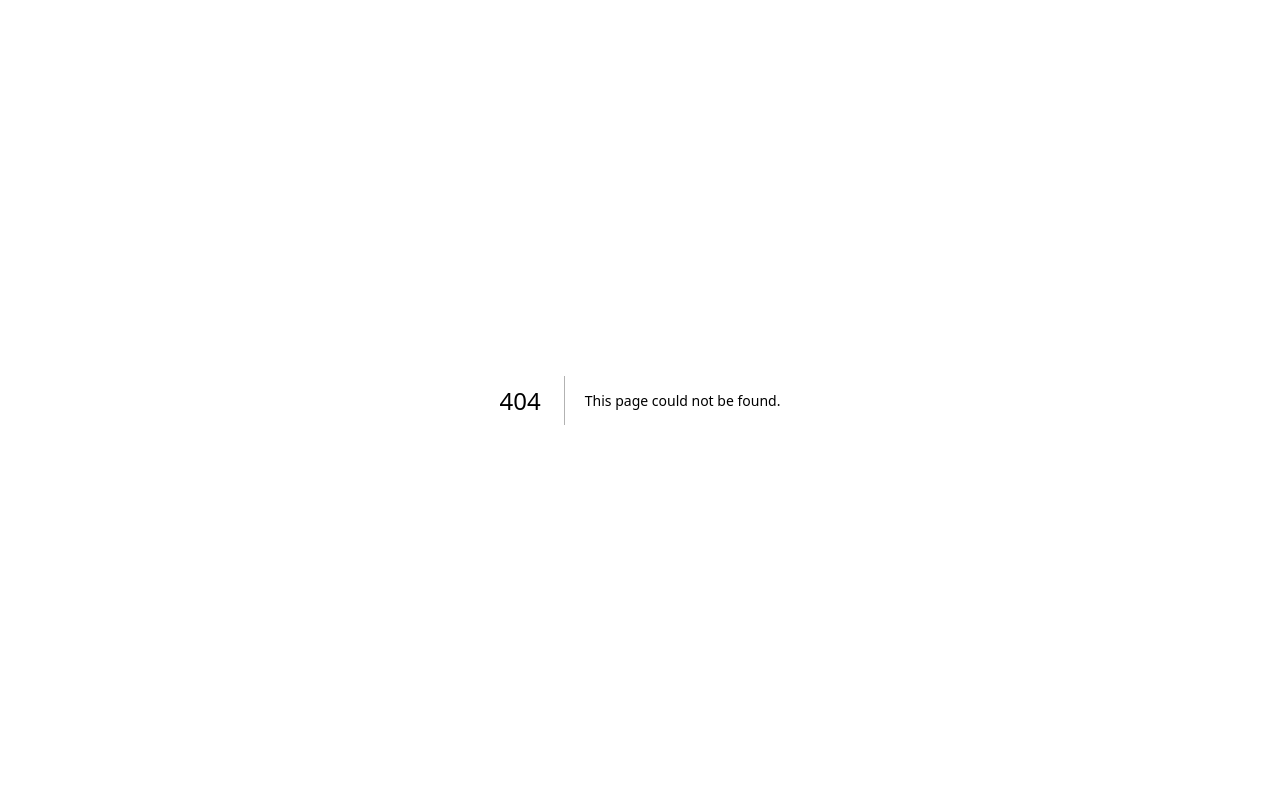
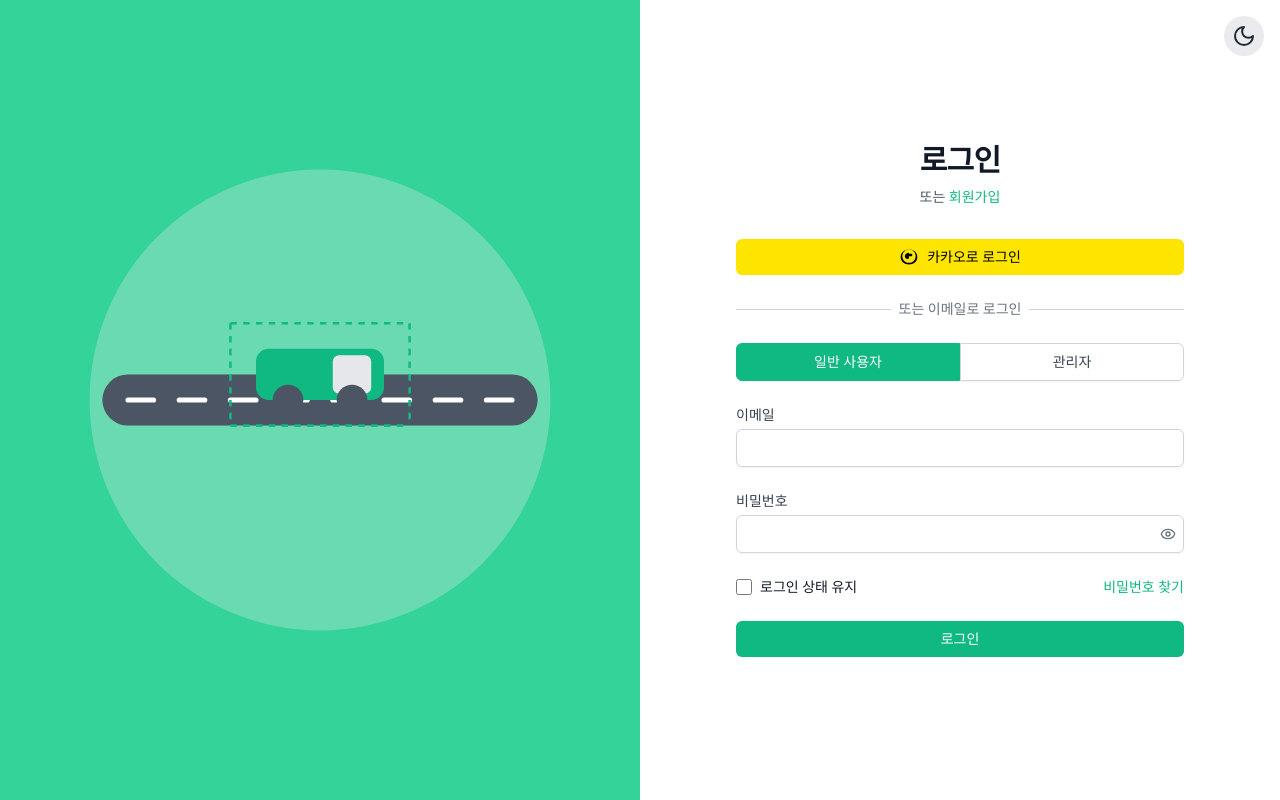
Before and after one commit to hwouu/traffic-incident-analysis-frontend-2, a Next.js app: page /login in a window 1280 px wide. Before the commit this address had no page. Built offline with nearby package versions, Linux system fonts and the light colour scheme.

Commit message:
feat: 로그인 페이지 레이아웃 및 컴포넌트 구현

```diff
--- /dev/null
+++ b/src/app/(auth)/layout.tsx
@@ -0,0 +1,5 @@
+import AuthLayout from '@/components/auth/AuthLayout';
+
+export default function Layout({ children }: { children: React.ReactNode }) {
+  return <AuthLayout>{children}</AuthLayout>;
+}
--- /dev/null
+++ b/src/app/(auth)/login/page.tsx
@@ -0,0 +1,35 @@
+import LoginForm from '@/components/auth/LoginForm';
+import SocialLogin from '@/components/auth/SocialLogin';
+
+export default function LoginPage() {
+  return (
+    <div className="w-full max-w-md space-y-8">
+      <div className="text-center">
+        <h2 className="text-3xl font-bold tracking-tight text-gray-900 dark:text-white">
+          로그인
+        </h2>
+        <p className="mt-2 text-sm text-gray-600 dark:text-gray-400">
+          또는{' '}
+          <a href="/register" className="text-primary hover:text-primary-dark">
+            회원가입
+          </a>
+        </p>
+      </div>
+
+      <div className="mt-8 space-y-6">
+        <SocialLogin />
+        <div className="relative">
+          <div className="absolute inset-0 flex items-center">
+            <div className="w-full border-t border-gray-300 dark:border-gray-700" />
+          </div>
+          <div className="relative flex justify-center text-sm">
+            <span className="bg-white px-2 text-gray-500 dark:bg-gray-900 dark:text-gray-400">
+              또는 이메일로 로그인
+            </span>
+          </div>
+        </div>
+        <LoginForm />
+      </div>
+    </div>
+  );
+}
--- /dev/null
+++ b/src/components/auth/AuthLayout.tsx
@@ -0,0 +1,33 @@
+'use client';
+
+import Image from 'next/image';
+import ThemeToggle from '../common/ThemeToggle';
+
+export default function AuthLayout({ children }: { children: React.ReactNode }) {
+  return (
+    <div className="relative flex min-h-screen w-full flex-col md:flex-row">
+      {/* 왼쪽 배경 섹션 */}
+      <div className="relative hidden w-full bg-primary-light dark:bg-primary-dark md:block md:w-1/2">
+        <div className="absolute inset-0 flex items-center justify-center p-8">
+          <div className="relative h-full w-full max-w-lg">
+            <Image
+              src="/images/slides/slide1.svg"
+              alt="Traffic Analysis System"
+              fill
+              className="object-contain"
+              priority
+            />
+          </div>
+        </div>
+      </div>
+
+      {/* 오른쪽 콘텐츠 섹션 */}
+      <div className="flex w-full flex-col bg-white dark:bg-gray-900 md:w-1/2">
+        <div className="flex min-h-screen flex-col items-center justify-center p-4 sm:p-8 md:p-12 lg:p-16">
+          <ThemeToggle />
+          {children}
+        </div>
+      </div>
+    </div>
+  );
+}
--- /dev/null
+++ b/src/components/auth/LoginForm.tsx
@@ -0,0 +1,119 @@
+'use client';
+
+import { useState } from 'react';
+import { Eye, EyeOff } from 'lucide-react';
+
+export default function LoginForm() {
+  const [showPassword, setShowPassword] = useState(false);
+  const [userType, setUserType] = useState<'user' | 'admin'>('user');
+
+  const handleSubmit = (e: React.FormEvent) => {
+    e.preventDefault();
+    // TODO: 로그인 로직 구현
+  };
+
+  return (
+    <form className="space-y-6" onSubmit={handleSubmit}>
+      {/* 사용자 유형 선택 */}
+      <div className="flex rounded-md shadow-sm">
+        <button
+          type="button"
+          className={`flex-1 rounded-l-md border px-4 py-2 text-sm font-medium ${
+            userType === 'user'
+              ? 'border-primary bg-primary text-white'
+              : 'border-gray-300 bg-white text-gray-700 hover:bg-gray-50 dark:border-gray-600 dark:bg-gray-800 dark:text-gray-200'
+          }`}
+          onClick={() => setUserType('user')}
+        >
+          일반 사용자
+        </button>
+        <button
+          type="button"
+          className={`flex-1 rounded-r-md border px-4 py-2 text-sm font-medium ${
+            userType === 'admin'
+              ? 'border-primary bg-primary text-white'
+              : 'border-gray-300 bg-white text-gray-700 hover:bg-gray-50 dark:border-gray-600 dark:bg-gray-800 dark:text-gray-200'
+          }`}
+          onClick={() => setUserType('admin')}
+        >
+          관리자
+        </button>
+      </div>
+
+      {/* 이메일 입력 */}
+      <div>
+        <label htmlFor="email" className="block text-sm font-medium text-gray-700 dark:text-gray-300">
+          이메일
+        </label>
+        <input
+          id="email"
+          name="email"
+          type="email"
+          autoComplete="email"
+          required
+          className="mt-1 block w-full rounded-md border border-gray-300 px-3 py-2 shadow-sm focus:border-primary focus:outline-none focus:ring-primary dark:border-gray-600 dark:bg-gray-800 dark:text-white sm:text-sm"
+        />
+      </div>
+
+      {/* 비밀번호 입력 */}
+      <div>
+        <label
+          htmlFor="password"
+          className="block text-sm font-medium text-gray-700 dark:text-gray-300"
+        >
+          비밀번호
+        </label>
+        <div className="relative mt-1">
+          <input
+            id="password"
+            name="password"
+            type={showPassword ? 'text' : 'password'}
+            autoComplete="current-password"
+            required
+            className="block w-full rounded-md border border-gray-300 px-3 py-2 shadow-sm focus:border-primary focus:outline-none focus:ring-primary dark:border-gray-600 dark:bg-gray-800 dark:text-white sm:text-sm"
+          />
+          <button
+            type="button"
+            className="absolute inset-y-0 right-0 flex items-center px-2"
+            onClick={() => setShowPassword(!showPassword)}
+          >
+            {showPassword ? (
+              <EyeOff className="h-4 w-4 text-gray-500" />
+            ) : (
+              <Eye className="h-4 w-4 text-gray-500" />
+            )}
+          </button>
+        </div>
+      </div>
+
+      {/* 추가 옵션 */}
+      <div className="flex items-center justify-between">
+        <div className="flex items-center">
+          <input
+            id="remember-me"
+            name="remember-me"
+            type="checkbox"
+            className="h-4 w-4 rounded border-gray-300 text-primary focus:ring-primary"
+          />
+          <label htmlFor="remember-me" className="ml-2 block text-sm text-gray-900 dark:text-gray-300">
+            로그인 상태 유지
+          </label>
+        </div>
+
+        <div className="text-sm">
+          <a href="#" className="text-primary hover:text-primary-dark">
+            비밀번호 찾기
+          </a>
+        </div>
+      </div>
+
+      {/* 로그인 버튼 */}
+      <button
+        type="submit"
+        className="w-full rounded-md bg-primary px-4 py-2 text-sm font-medium text-white hover:bg-primary-dark focus:outline-none focus:ring-2 focus:ring-primary focus:ring-offset-2"
+      >
+        로그인
+      </button>
+    </form>
+  );
+}
--- /dev/null
+++ b/src/components/auth/SocialLogin.tsx
@@ -0,0 +1,27 @@
+export default function SocialLogin() {
+  return (
+    <div className="grid grid-cols-1 gap-3">
+      <button
+        type="button"
+        className="inline-flex w-full items-center justify-center rounded-md bg-[#FEE500] px-4 py-2 text-sm font-medium text-[#000000] hover:bg-[#FDD835] focus:outline-none focus:ring-2 focus:ring-[#FEE500] focus:ring-offset-2"
+      >
+        <svg
+          className="mr-2 h-5 w-5"
+          viewBox="0 0 24 24"
+          fill="none"
+          xmlns="http://www.w3.org/2000/svg"
+        >
+          <path
+            d="M12 3C6.48 3 2 6.48 2 12C2 17.52 6.48 21 12 21C17.52 21 22 17.52 22 12C22 6.48 17.52 3 12 3ZM12 19C7.59 19 4 15.41 4 11C4 6.59 7.59 3 12 3C16.41 3 20 6.59 20 11C20 15.41 16.41 19 12 19Z"
+            fill="currentColor"
+          />
+          <path
+            d="M12 7C9.24 7 7 8.79 7 11C7 12.79 8.24 14.31 10.5 14.31C11.31 14.31 12 13.62 12 12.81V11H14.5C15.33 11 16 10.33 16 9.5C16 8.67 15.33 8 14.5 8H12V7Z"
+            fill="currentColor"
+          />
+        </svg>
+        카카오로 로그인
+      </button>
+    </div>
+  );
+}
```
Also changed, not shown: src/app/(auth)/register/page.tsx (added).
